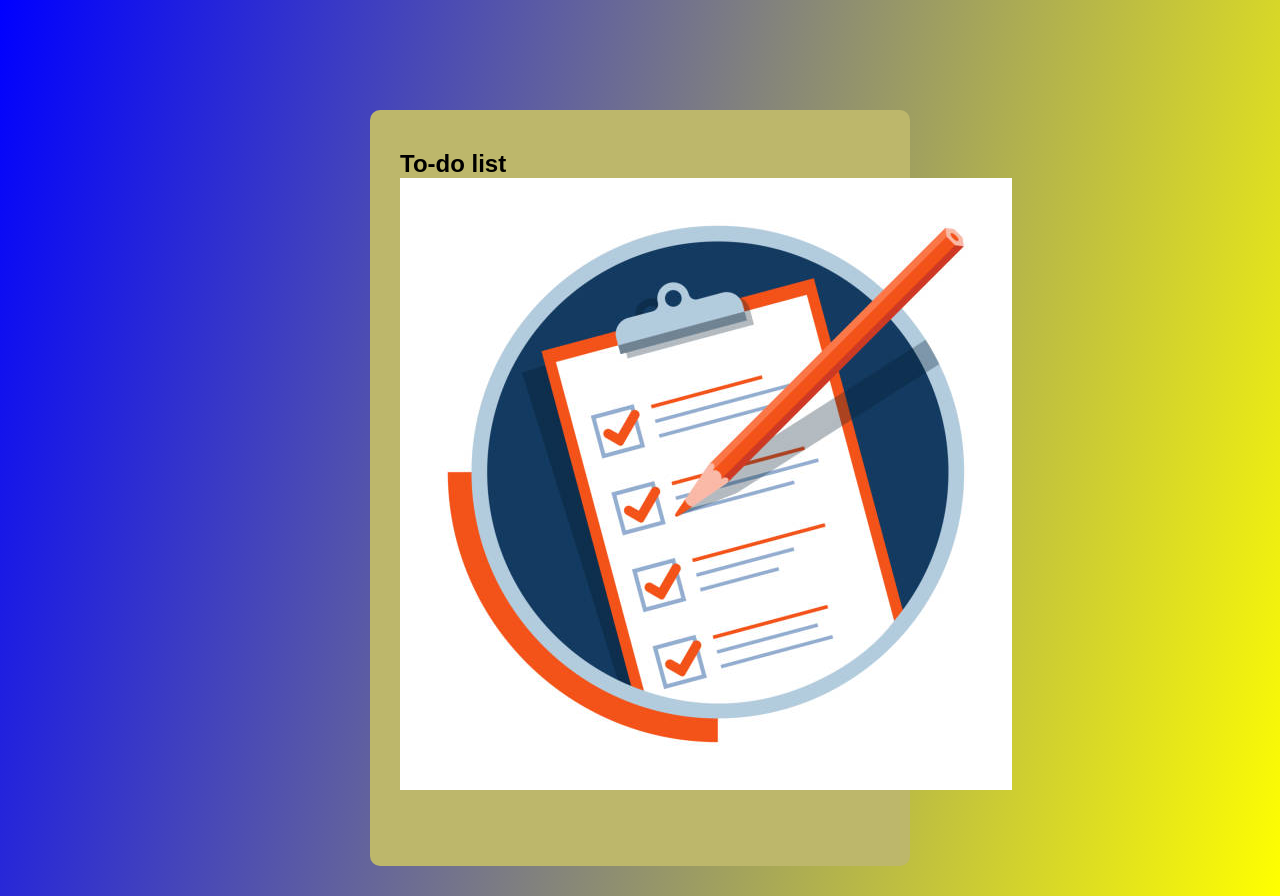
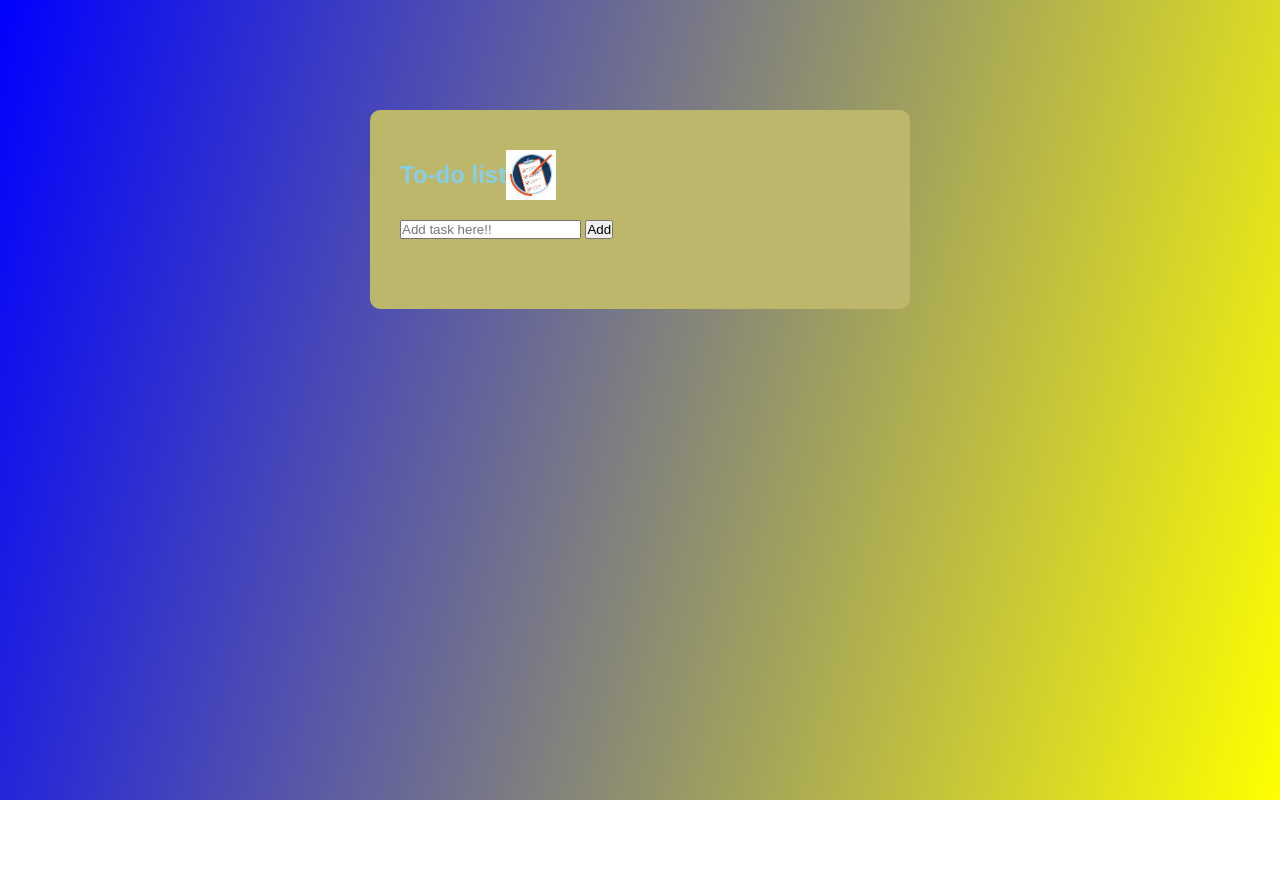
Before and after one commit to nilcoder09/project1, a plain HTML site: page index.html in a window 1280 px wide. After the commit the page ends 800 px from the top, so only its background shows below. Drawn offline with Linux system fonts and the light colour scheme.

Commit message:
Text and Add button created

```diff
--- a/index.html
+++ b/index.html
@@ -7,7 +7,11 @@
     <body>
         <div class="container">
             <div class="todo-app">
-                <h2>To-do list<img src="/logo1.jpg", alt= "image"></h2>
+                <h2>To-do list<img src="logo1.jpg", alt= "image" class="resize-image"></h2>
+                <div class="row">
+                    <input type="text" id="input-box" placeholder="Add task here!!">
+                    <button id="add-button">Add</button>
+                </div>
             </div>
         </div>
     </body>
--- a/style.css
+++ b/style.css
@@ -21,3 +21,15 @@
     padding: 40px 30px 70px;
     border-radius: 10px;
 }
+
+.resize-image{
+    width:50px;
+    height: 50px;
+}
+
+.todo-app h2{
+    color: skyblue;
+    display: flex;
+    align-items: center;
+    margin-bottom: 20px;
+}
```
